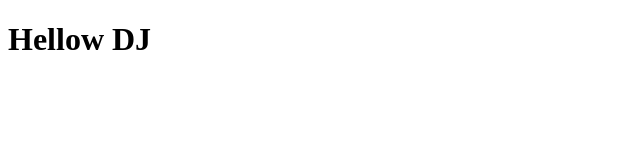
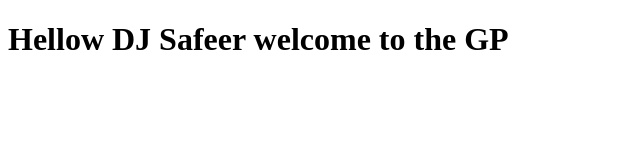
Before and after one commit to Abubakarsafeer/dashboard_pannel, a plain HTML site: page index.html in a window 1280 px wide. Shown: the whole page, without its empty margins (0-640 px from the left). Drawn offline with Linux system fonts and the light colour scheme.

Commit message:
first commit

```diff
--- a/index.html
+++ b/index.html
@@ -7,6 +7,6 @@
     <title>Document</title>
 </head>
 <body>
-    <h1>Hellow DJ</h1>
+    <h1>Hellow DJ Safeer welcome to the GP</h1>
 </body>
 </html>
```
